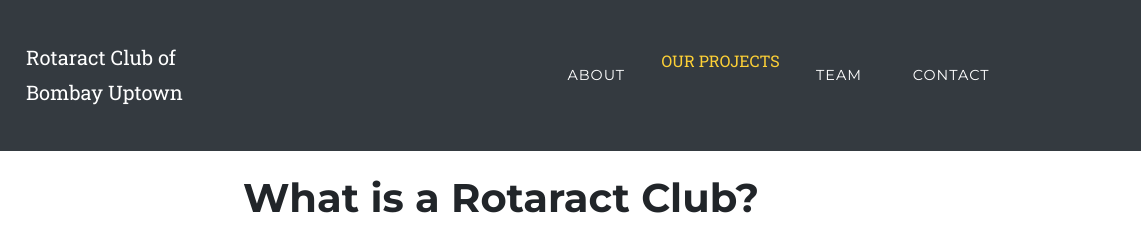
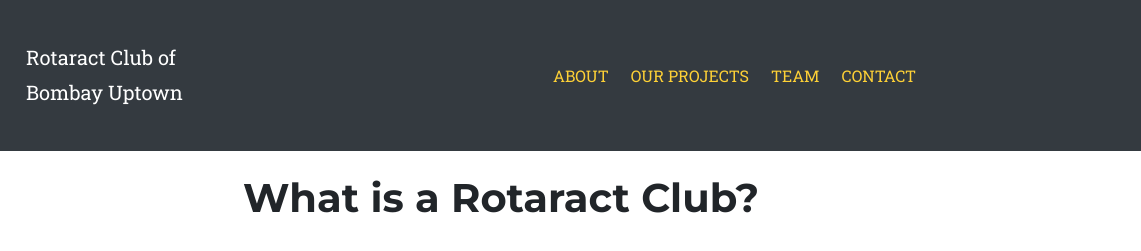
Before and after one commit to KrishSukhani23/RCBU, a plain HTML site: page about.html in a window 1280 px wide. Shown: the top 251 px of the page, 139-1280 px from the left. Drawn offline with nearby package versions, Linux system fonts and the light colour scheme; a web font is replaced by a local one.

Commit message:
Update about.html
removed (class="nav-link js-scroll-trigger") from the <a> tag to open the html files in a new window.

```diff
--- a/about.html
+++ b/about.html
@@ -23,10 +23,10 @@
                 <div
                     class="collapse navbar-collapse" id="navbarResponsive">
                     <ul class="nav navbar-nav ml-auto text-uppercase" style="width: 514px;">
-                        <li class="nav-item" role="presentation"><a class="nav-link js-scroll-trigger" href="about.html">About</a></li>
+                        <li class="nav-item" role="presentation"><a href="about.html">About</a></li>
                         <li class="nav-item" role="presentation"><a href="#projects">our projects</a></li>
-                        <li class="nav-item" role="presentation"><a class="nav-link js-scroll-trigger" href="#team">Team</a></li>
-                        <li class="nav-item" role="presentation"><a class="nav-link js-scroll-trigger" href="contactus.html">Contact</a></li>
+                        <li class="nav-item" role="presentation"><a href="#team">Team</a></li>
+                        <li class="nav-item" role="presentation"><a href="contactus.html">Contact</a></li>
                     </ul>
             </div>
             </div>
```
